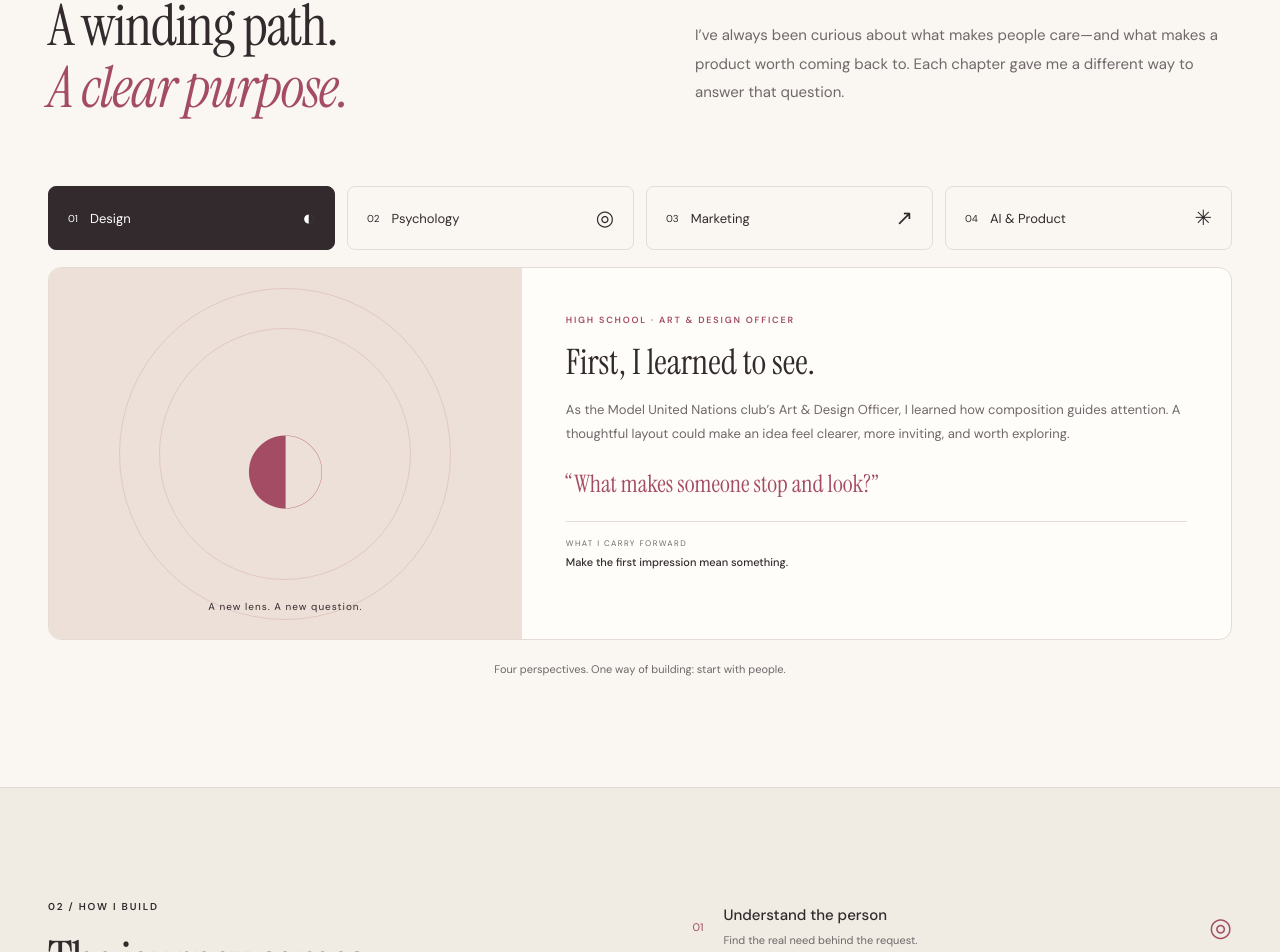
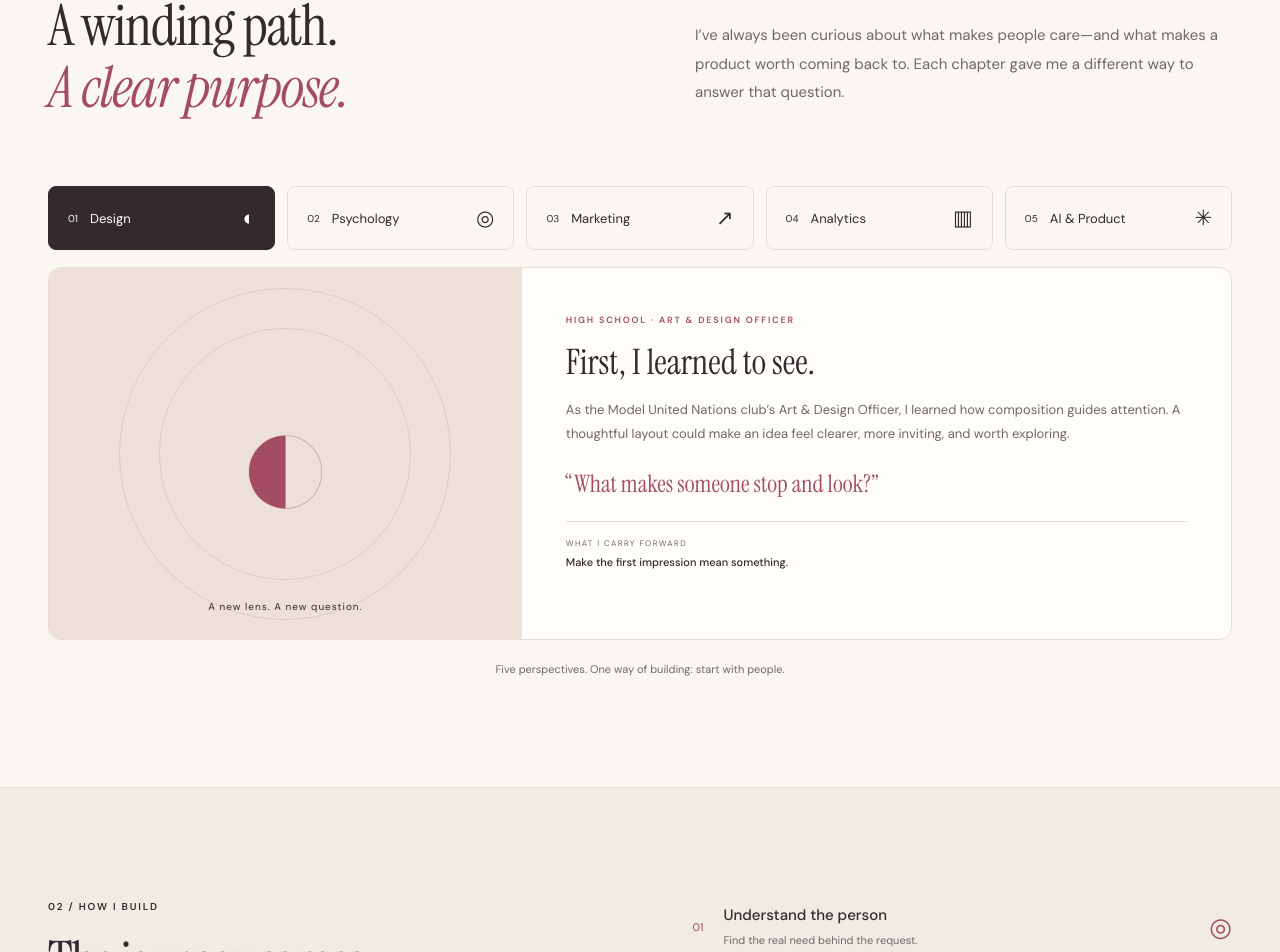
Before and after one commit to rsm-wew068/weihsien-portfolio, a Next.js app: page / in a window 1280 px wide. Shown: the part 920-1872 px from the top of the page. Built offline with nearby package versions, Linux system fonts and the light colour scheme.

Commit message:
Keep Analytics and add AI Product as fifth journey chapter

```diff
--- a/components/Journey.tsx
+++ b/components/Journey.tsx
@@ -4,6 +4,7 @@ const chapters = [
   { name: 'Design', time: 'High school · Art & Design Officer', question: 'What makes someone stop and look?', title: 'First, I learned to see.', text: 'As the Model United Nations club’s Art & Design Officer, I learned how composition guides attention. A thoughtful layout could make an idea feel clearer, more inviting, and worth exploring.', takeaway: 'Make the first impression mean something.', mark: '◐' },
   { name: 'Psychology', time: 'Freshman year · Psychology', question: 'What do people really need?', title: 'Then, I learned to listen.', text: 'Studying psychology made me curious about the person behind the interaction. I began looking beneath what people say they want to understand their motivations, frustrations, and real needs.', takeaway: 'Start with the person behind the problem.', mark: '◎' },
   { name: 'Marketing', time: 'Sophomore year onward · International Business', question: 'Which pain point is worth solving?', title: 'I learned to frame the problem.', text: 'I switched to International Business with a focus on marketing. That perspective taught me to identify user pain points, ask why an existing solution falls short, and turn an idea into a testable hypothesis about what would help. I became interested in testing what works for the user.', takeaway: 'Find the pain point. Test the proposed solution.', mark: '↗' },
+  { name: 'Analytics', time: 'Master’s · Business Analytics, UC San Diego', question: 'What evidence would change my decision?', title: 'I learned to make evidence the starting point.', text: 'My master’s in Business Analytics brought these perspectives together. Through course case studies in experimentation, uplift modeling, and prediction, I learned to frame a measurable question, evaluate results, and distinguish a useful signal from an unsupported assumption. That is how I approach AI products today: validate with data, then build.', takeaway: 'validate with data, then build', mark: '▥' },
   { name: 'AI & Product', time: 'Business Analytics, UC San Diego · Building AI products', question: 'Does this make someone’s life easier?', title: 'Now, I turn understanding into products.', text: 'My master’s in Business Analytics taught me to test ideas with data. Building AI products gives those ideas a place to become useful. I bring design, psychology, and problem framing together: map the user’s journey, work with AI collaborators to build the system, then test whether it actually helps. My goal is to create products people love using.', takeaway: 'Understand the person. Build the product. Test the impact.', mark: '✳' },
 ];
 export default function Journey() {
@@ -17,6 +18,6 @@ export default function Journey() {
       <div className="chapter-art" aria-hidden="true"><div className={`art-shape shape-${active}`} key={active}>{chapter.mark}</div><span>A new lens. A new question.</span></div>
       <div className="chapter-copy" key={chapter.name}><p className="eyebrow">{chapter.time}</p><h3>{chapter.title}</h3><p>{chapter.text}</p><blockquote>“{chapter.question}”</blockquote><div className="takeaway"><span>What I carry forward</span><strong>{chapter.takeaway}</strong></div></div>
     </div>
-    <p className="journey-footnote">Four perspectives. One way of building: start with people.</p>
+    <p className="journey-footnote">Five perspectives. One way of building: start with people.</p>
   </div>;
 }
```
Also changed, not shown: app/globals.css, 1 other file (tests, documents, lock files or other folders).
